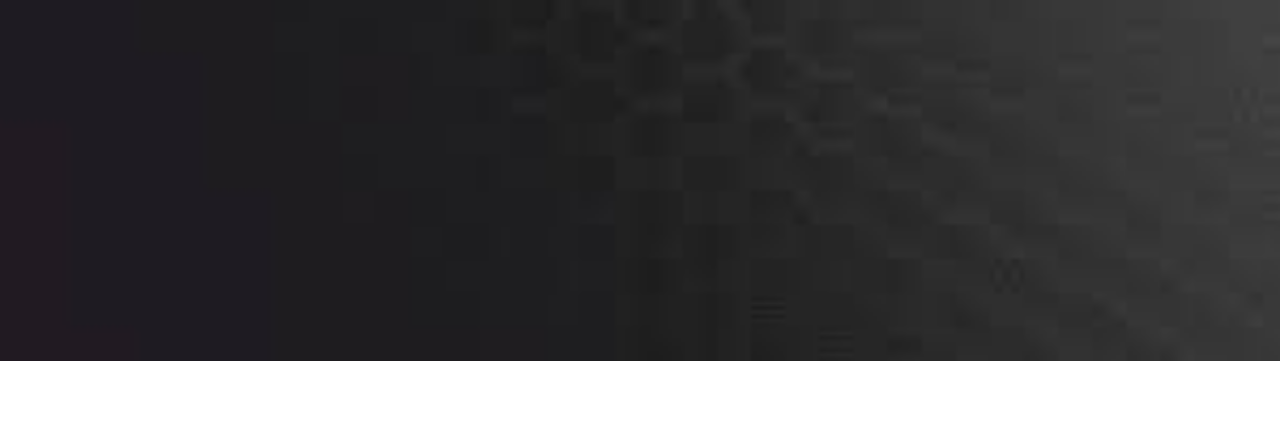
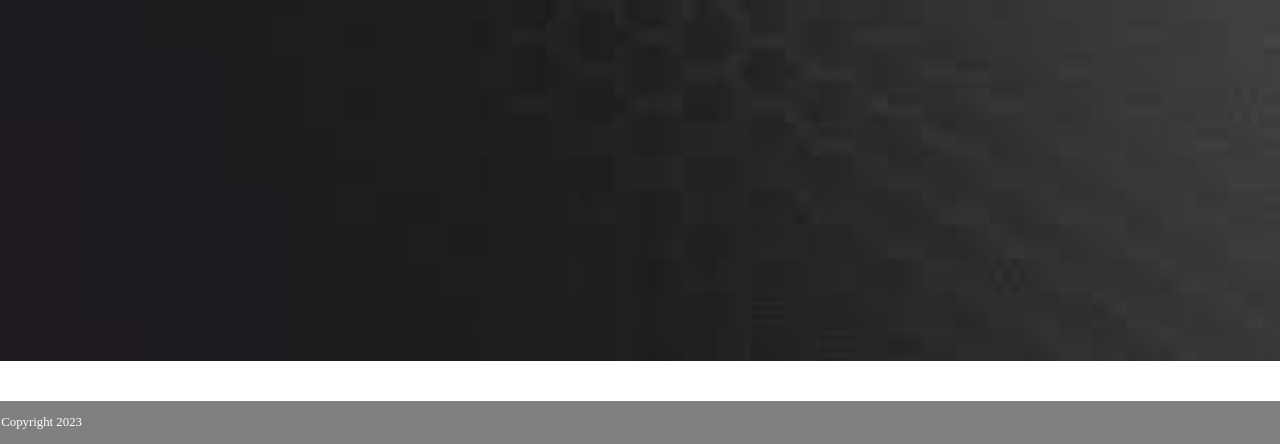
Before and after one commit to martin-rus/WebDevelopmentAssignment1, a plain HTML site: page skills.html in a window 1280 px wide. Shown: the part 356-800 px from the top of the page. Drawn offline with Linux system fonts and the light colour scheme.

Commit message:
edited footers

```diff
--- a/skills.html
+++ b/skills.html
@@ -27,10 +27,11 @@
 	   C programming</font>
 
 
-     <footer>
-        <p style="color:white; font-size: 2vw; margin-left: 26% margin-top: -10%;">
-        Copyright 2023</p>
-    </footer>
+       <footer>
+        <p style="text-align:left; font-size: 1vw;">
+        Copyright 2023
+        </p>
+      </footer>
 
 
     </body>
--- a/styles.css
+++ b/styles.css
@@ -51,3 +51,13 @@ h1{
 h2{
 	color:white;
 }
+
+footer{
+  background-color: grey;
+  color: white;
+  padding: 0.1%;
+  bottom: 0;
+  left: 0;
+  right: 0;
+  position: fixed;
+}
```
Also changed, not shown: Education.html (+5 -4 lines), contact.html (+4 -2 lines), main.html (+4 -3 lines).
